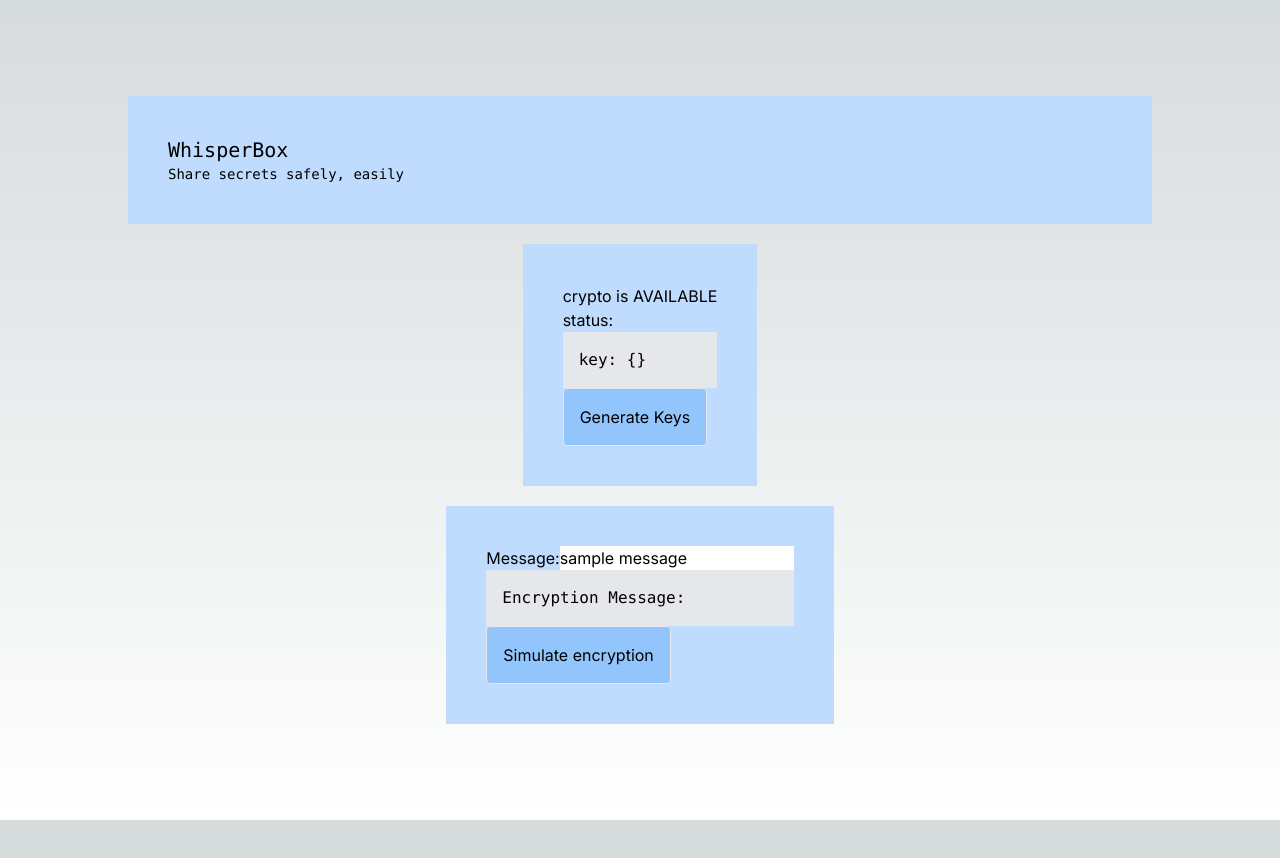
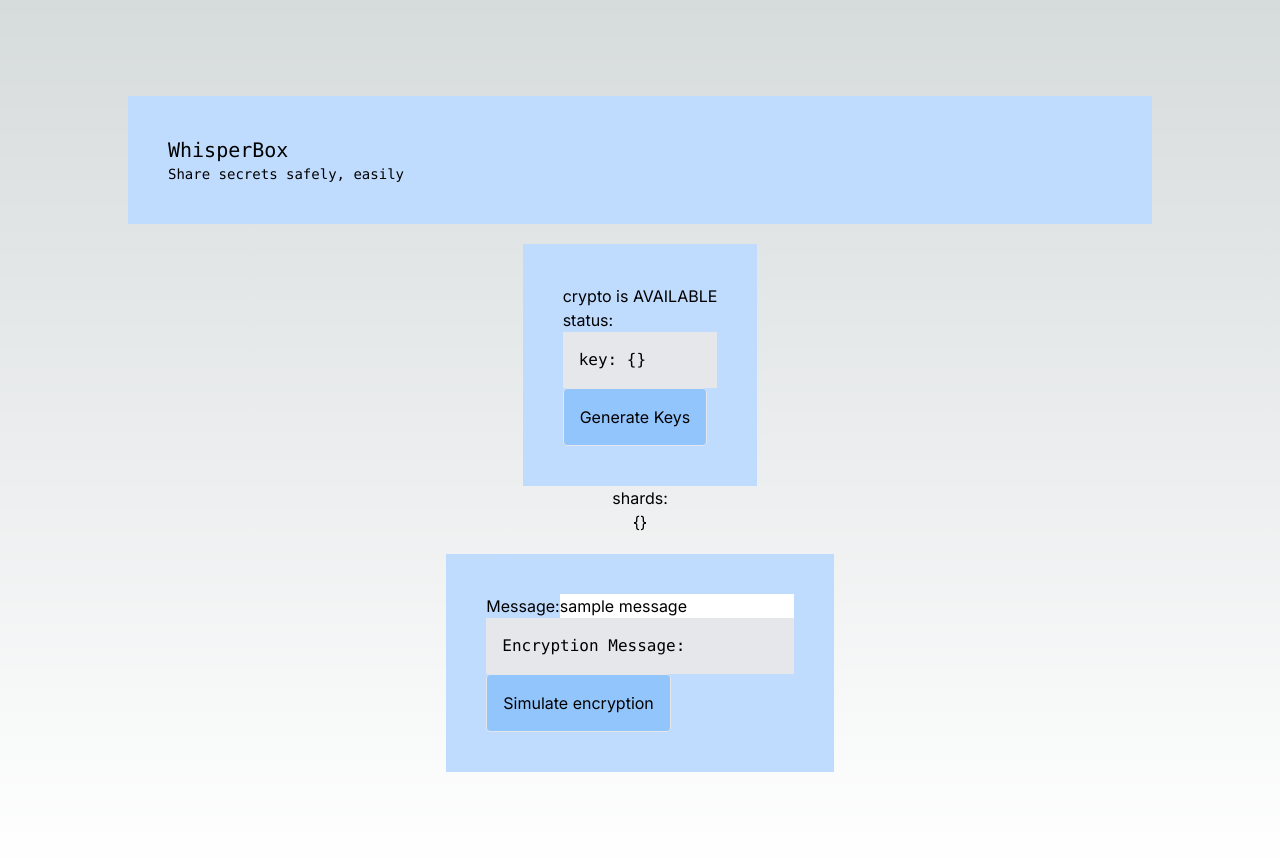
Before and after one commit to azophy/whisper-box, a Next.js app: page / in a window 1280 px wide. Shown: the top 858 px of the page. Before the commit the page ends 820 px from the top, so only its background shows below. Built offline with nearby package versions, Linux system fonts and the light colour scheme.

Commit message:
basic shamir implementation

```diff
--- a/app/page.tsx
+++ b/app/page.tsx
@@ -13,6 +13,7 @@ export default function Home() {
   const [encryptionMessage, setEncryptionMessage] = useState('')
   const [origMsg, setOrigMsg] = useState("sample message")
   const [key, setKey] = useState<any>({})
+  const [shards, setShards] = useState<any>({})
 
   const isCryptoAvailable = (typeof crypto.subtle !== 'undefined')
 
@@ -38,7 +39,14 @@ export default function Home() {
     const privateKey = await crypto.subtle.exportKey("jwk", res.privateKey);
     setKey({ publicKey, privateKey })
 
-    setStatus('done converting')
+    setStatus('splitting shards')
+
+    const utf8Encoder = new TextEncoder();
+    const secretBytes = utf8Encoder.encode(JSON.stringify(privateKey));
+    // parts is a map of part numbers to Uint8Array
+    const parts = shamirSplit(crypto.getRandomValues, 3, 2, secretBytes);
+    setShards(parts)
+    setStatus('splitting done')
   }
 
   const simulateEncryption = async () => {
@@ -117,6 +125,14 @@ export default function Home() {
         >Generate Keys</button>
       </article>
 
+      <p>shards:</p>
+      {/*shards.map(i => (
+        <pre className="p-10 mt-5 bg-blue-200">
+        </pre>
+
+      ))*/}
+      { JSON.stringify(shards, null, 2) }
+
       <article className="p-10 mt-5 bg-blue-200">
         <div>
           <label>
```
